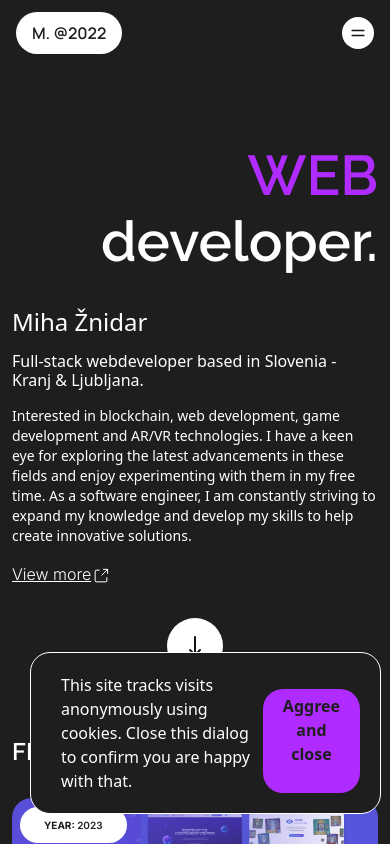
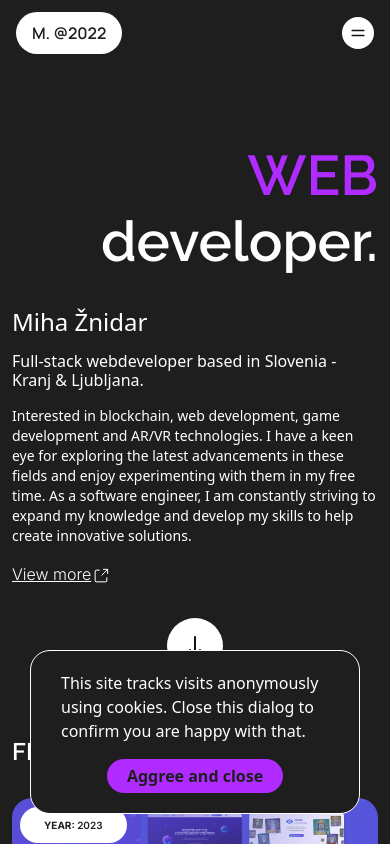
Before and after one commit to mayki0909/Portfolio, a Next.js app: page / in a window 390 px wide. Shown: the top 844 px of the page. Built offline with nearby package versions, Linux system fonts and the light colour scheme.

Commit message:
Fix modal css

```diff
--- a/components/cookies/cookies.module.scss
+++ b/components/cookies/cookies.module.scss
@@ -23,7 +23,7 @@
   @media (max-width: 772px) {
     display: inline;
     left: 0px;
-    min-width: 90%;
+    min-width: 80%;
     transform: translateX(0%);
   }
 
--- a/components/cookies/cookies.tsx
+++ b/components/cookies/cookies.tsx
@@ -15,7 +15,7 @@ export const Cookies = () => {
   }, [])
 
   return (
-    <div className={`${styles.modal} ${accepted ? 'd-none' : 'd-flex'}`}>
+    <div className={`${styles.modal} ${accepted ? 'd-none' : 'd-inline d-md-flex'}`}>
       <p>This site tracks visits anonymously using cookies. Close this dialog to confirm you are happy with that.</p>
       <button onClick={()=>accpetCookies()}>Aggree and close</button>
     </div>
```
